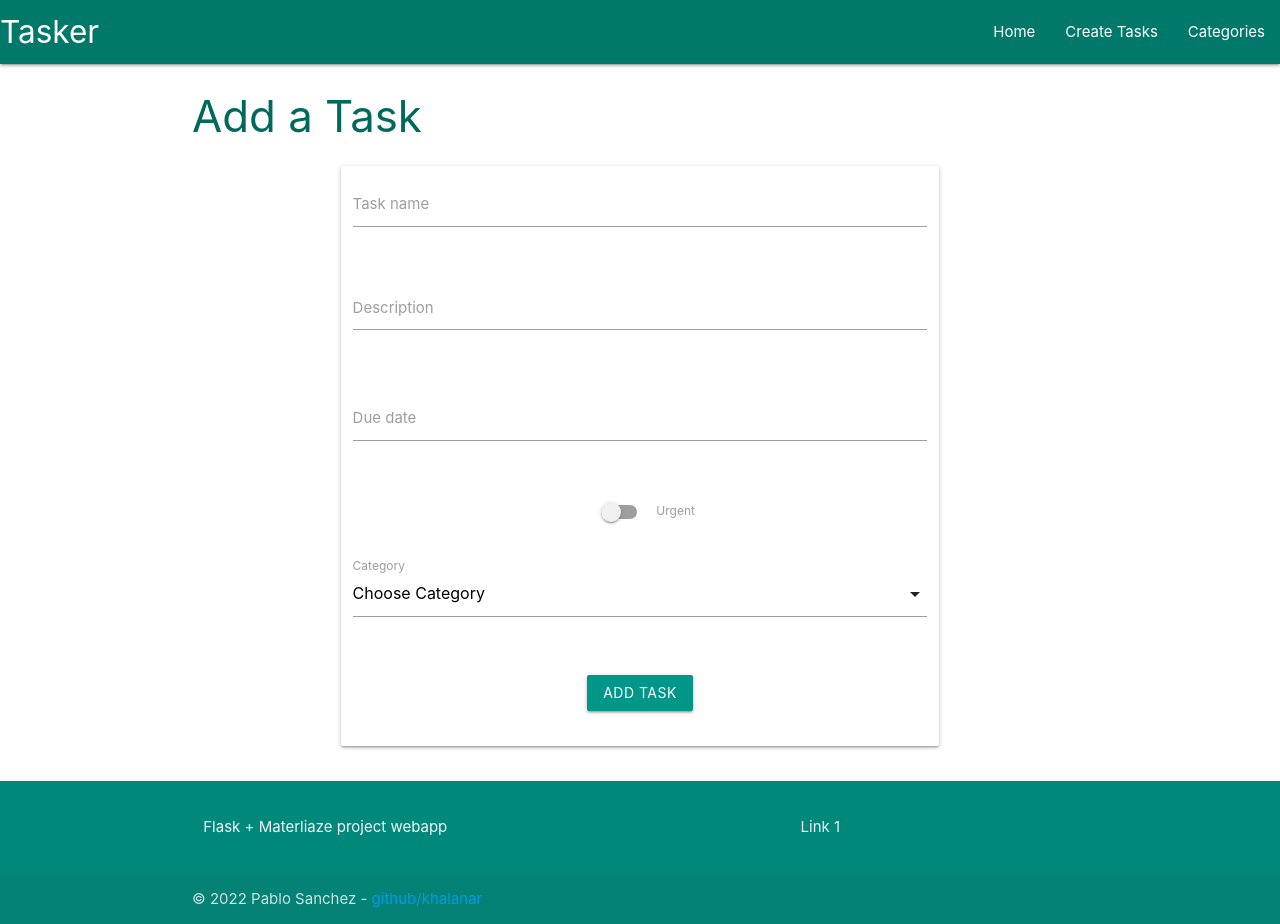
After one commit to Khalanar/tasker, a Flask app: page /add_task in a window 1280 px wide. The commit adds this page. Run offline with Flask 2, Linux system fonts and the light colour scheme; data that the repository does not hold is empty.

```diff
--- a/taskmanager/routes.py
+++ b/taskmanager/routes.py
@@ -12,7 +12,8 @@ def home():
 @app.route("/tasks")
 def tasks():
     """DS"""
-    return render_template("tasks.html")
+    tasks = list(Task.query.order_by(Task.due_date).all())
+    return render_template("tasks.html", tasks=tasks)
 
 
 @app.route("/categories")
@@ -31,7 +32,7 @@ def add_category():
         db.session.commit()
         return redirect(url_for("categories"))
 
-    return render_template("add_category.html")
+    return render_template("add_category")
 
 
 @app.route("/edit_category/<int:category_id>", methods=["GET", "POST"])
@@ -52,3 +53,22 @@ def delete_category(category_id):
     db.session.delete(category)
     db.session.commit()
     return redirect(url_for("categories"))
+
+@app.route("/add_task", methods=["GET", "POST"])
+def add_task():
+    """DS"""
+    categories = list(Category.query.order_by(Category.category_name).all())
+    if request.method == "POST":
+        task = Task(
+            task_name = request.form.get("task_name"),
+            task_description =  request.form.get("task_description"),
+            is_urgent =  bool(True if request.form.get("is_urgent") else False),
+            due_date =  request.form.get("due_date"),
+            category_id =  request.form.get("category_id"),
+        )
+        category = Category(category_name=request.form.get("category_name"))
+        db.session.add(task)
+        db.session.commit()
+        return redirect(url_for("home"))
+
+    return render_template("add_task.html", categories=categories)
--- a/taskmanager/static/js/script.js
+++ b/taskmanager/static/js/script.js
@@ -1,4 +1,17 @@
 document.addEventListener('DOMContentLoaded', function() {
     var sidenav = document.querySelectorAll('.sidenav');
-    var instances = M.Sidenav.init(sidenav);
+    M.Sidenav.init(sidenav);
+
+    var datepicker = document.querySelectorAll('.datepicker');
+    M.Datepicker.init(datepicker, {
+      format: "dd mmmm, yyyy",
+      i18n: {done: "Select"}
+    });
+
+    var selects = document.querySelectorAll('select');
+    M.FormSelect.init(selects);
+
+    var collapsible = document.querySelectorAll('.collapsible');
+    M.Collapsible.init(collapsible, {accordion: false});
+
   });
--- /dev/null
+++ b/taskmanager/templates/add_task.html
@@ -0,0 +1,68 @@
+{% extends "base.html" %}
+{% block content %}
+
+<h3 class="teal-text text-darken-3">Add a Task</h3>
+
+<div class="row">
+    <form class="col s12 m8 l8 card-panel center-align offset-m2 offset-l2" method="POST" action="{{ url_for('add_task') }}">
+        <!-- Task name -->
+        <div class="row">
+            <div class="input-field col s12">
+                <input id="task_name" name="task_name" minlength="3" maxlength="25" required type="text" class="validate">
+                <label for="task_name">Task name</label>
+            </div>
+        </div>
+
+        <!-- Task description -->
+        <div class="row">
+            <div class="input-field col s12">
+                <textarea id="task_description" name="task_description" minlength="3" maxlength="200" required type="text" class="materialize-textarea validate"></textarea>
+                <label for="task_description">Description</label>
+            </div>
+        </div>
+
+        <!-- Task due date -->
+        <div class="row">
+            <div class="input-field col s12">
+                <input id="due_date" name="due_date" required type="text" class="datepicker validate">
+                <label for="due_date">Due date</label>
+            </div>
+        </div>
+
+        <!-- Urgent -->
+        <div class="row">
+            <div class="input-field col s12">
+                <div class="switch">
+                    <label for="is_urgent">
+                        <input id="is_urgent" name="is_urgent" type="checkbox">
+                        <span class="lever"></span>
+                        Urgent
+                    </label>
+                </div>
+            </div>
+        </div>
+
+        <!-- Category -->
+        <div class="row">
+            <div class="input-field col s12">
+                <select id="category_id" name="category_id" class="validate" required>
+                    <option value="" disabled selected>Choose Category</option>
+                    {% for category in categories %}
+                    <option value={{category.id}}>{{ category.category_name }}</option>
+                    {% endfor %}
+                </select>
+                <label for="category_id">Category</label>
+
+            </div>
+        </div>
+
+        <!-- Submit button -->
+        <div class="row">
+            <div class="input-field col s12">
+                <button type="submit" class="btn teal">Add task</button>
+            </div>
+        </div>
+    </form>
+</div>
+
+{% endblock %}
--- a/taskmanager/templates/categories.html
+++ b/taskmanager/templates/categories.html
@@ -27,7 +27,7 @@
       </div>
     </div>
     {% endfor %}
-  </div>
+</div>
 
 
 {% endblock %}
```
Also changed, not shown: taskmanager/templates/tasks.html (+24 -0 lines).
